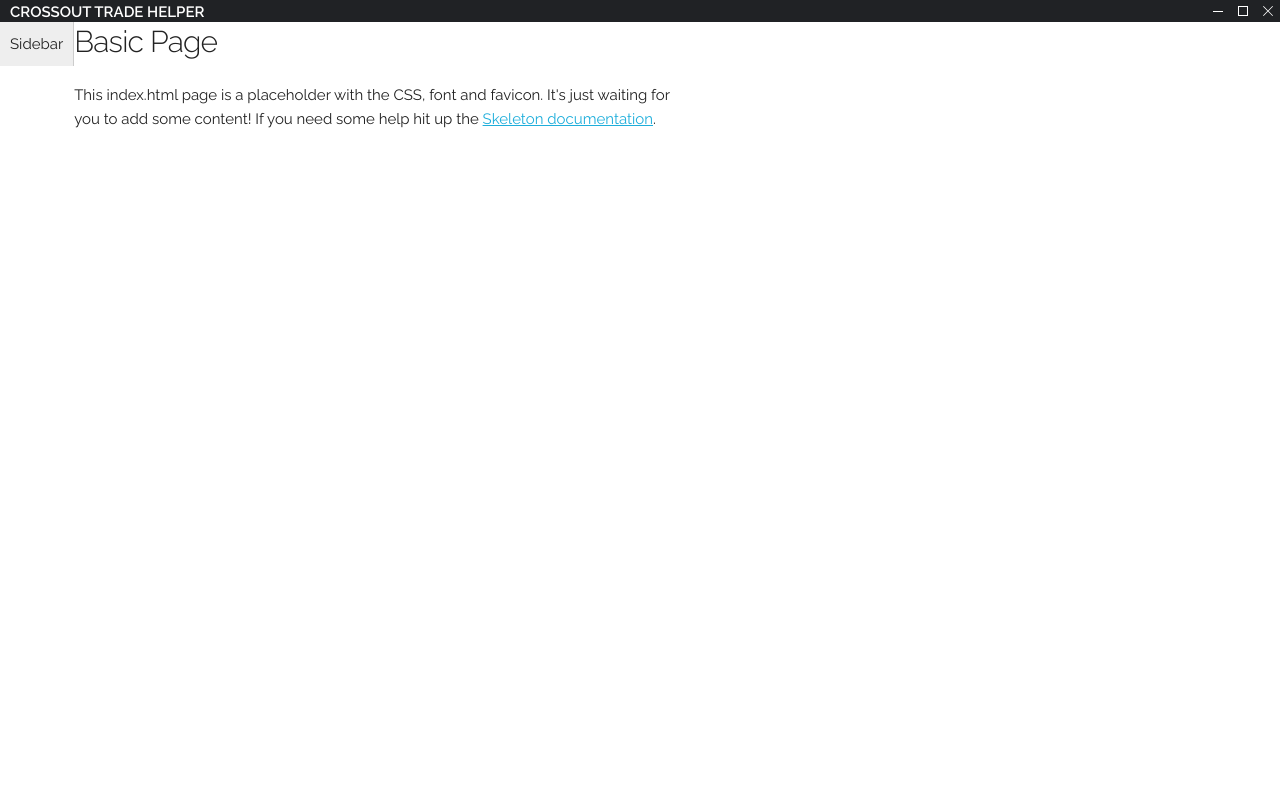
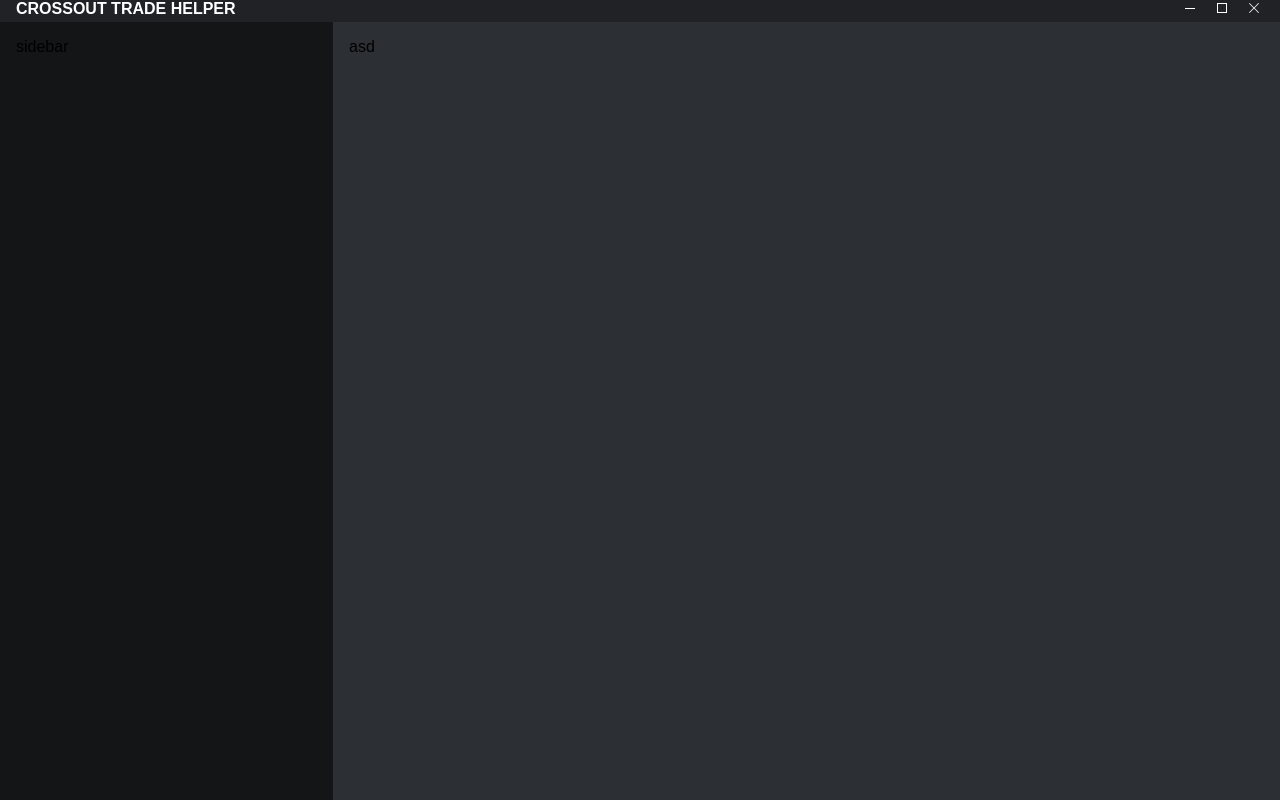
Before and after one commit to glmn/CrossoutTrader, an Electron app: page index.html in a window 1280 px wide. Drawn offline with Linux system fonts and the light colour scheme.

Commit message:
basic layout

```diff
--- a/assets/css/crossoutnotifier.sass
+++ b/assets/css/crossoutnotifier.sass
@@ -1,6 +1,22 @@
-.windows-panel
+$primary-color: #202225
+$darken-color: darken($primary-color, 5%)
+$lighten-color: lighten($primary-color, 5%)
+
+.app
+  display: flex
+  flex-direction: column
+  width: 100vw
+  height: 100vh
+  background-color: $lighten-color
+
+.app-page
+  display: flex
+  flex-direction: row
+  flex: 1 1 auto
+
+.app-panel
   height: 22px
-  background-color: #202225
+  background-color: $primary-color
   display: flex
   flex-direction: row-reverse
 
@@ -13,25 +29,26 @@
     padding-left: 1rem
 
   .windowcontrol
-    width: 2.5rem
-    display: flex
+    width: 2rem
     position: relative
     justify-content: center
     align-items: center
 
     &:hover
       cursor: pointer
-      background-color: rgba(255, 255, 255, 0.05)
+      background-color: $lighten-color
 
-.aside
-  grid-area: sidebar
-  float: left
+.sidebar
+  display: flex
+  flex-direction: column
+  width: 300px
   padding: 1rem
-  background-color: #eee
-  border-right: 1px solid #ccc
+  background-color: $darken-color
+  border-right: 1px solid $darken-color
 
-.full-width-container
+.content
   width: 100%
-  max-width: 100%
-  clear: both
-  margin: 0 auto
+  padding: 1rem
+  display: flex
+  flex-direction: column
+  flex: 1
--- a/index.html
+++ b/index.html
@@ -1,54 +1,32 @@
 <!DOCTYPE html>
 <html lang="en">
   <head>
-    <!-- Basic Page Needs
-    –––––––––––––––––––––––––––––––––––––––––––––––––– -->
     <meta charset="utf-8">
-    <title>Your page title here :)</title>
-    <meta name="description" content="">
-    <meta name="author" content="">
-    <!-- Mobile Specific Metas
-    –––––––––––––––––––––––––––––––––––––––––––––––––– -->
+    <title>CROSSOUT TRADE HELPER</title>
     <meta name="viewport" content="width=device-width, initial-scale=1">
-    <!-- FONT
-    –––––––––––––––––––––––––––––––––––––––––––––––––– -->
     <link href="http://fonts.googleapis.com/css?family=Raleway:400,300,600" rel="stylesheet" type="text/css">
-    <!-- CSS
-    –––––––––––––––––––––––––––––––––––––––––––––––––– -->
     <link rel="stylesheet" href="assets/css/normalize.css">
-    <link rel="stylesheet" href="assets/css/skeleton.css">
+    <!-- <link rel="stylesheet" href="assets/css/skeleton.css"> -->
     <link rel="stylesheet" href="assets/css/crossoutnotifier.css">
-    <!-- Favicon
-    –––––––––––––––––––––––––––––––––––––––––––––––––– -->
   </head>
   <body>
-    <!-- Primary Page Layout
-    –––––––––––––––––––––––––––––––––––––––––––––––––– -->
-    <div class="full-width-container">
-      <div class="windows-panel">
+    <div class="app">
+
+      <header class="app-panel">
         <div class="logo">CROSSOUT TRADE HELPER</div>
+        <div class="windowcontrol" id="close"><svg width="12" height="12" viewBox="0 0 12 12"><polygon fill="#ffffff" fill-rule="evenodd" points="11 1.576 6.583 6 11 10.424 10.424 11 6 6.583 1.576 11 1 10.424 5.417 6 1 1.576 1.576 1 6 5.417 10.424 1"></polygon></svg></div>
+        <div class="windowcontrol" id="minmax"><svg width="12" height="12" viewBox="0 0 12 12"><rect width="9" height="9" x="1.5" y="1.5" fill="none" stroke="#ffffff"></rect></svg></div>
+        <div class="windowcontrol" id="hide"><svg width="12" height="12" viewBox="0 0 12 12"><rect fill="#ffffff" width="10" height="1" x="1" y="6"></rect></svg></div>
+      </header>
+      <div class="app-page">
+        <aside class="sidebar">
+          sidebar
+        </aside>
 
-        <div class="windowcontrol" id="close">
-          <svg width="12" height="12" viewBox="0 0 12 12"><polygon fill="#ffffff" fill-rule="evenodd" points="11 1.576 6.583 6 11 10.424 10.424 11 6 6.583 1.576 11 1 10.424 5.417 6 1 1.576 1.576 1 6 5.417 10.424 1"></polygon></svg>
-        </div>
-
-        <div class="windowcontrol" id="minmax"><svg width="12" height="12" viewBox="0 0 12 12"><rect width="9" height="9" x="1.5" y="1.5" fill="none" stroke="#ffffff"></rect></svg></div>
-
-        <div class="windowcontrol" id="hide"><svg width="12" height="12" viewBox="0 0 12 12"><rect fill="#ffffff" width="10" height="1" x="1" y="6"></rect></svg></div>
-
-      </div>
-
-      <aside class="aside">
-        Sidebar
-      </aside>
-      <div class="row">
-        <div class="one-half column">
-          <h4>Basic Page</h4>
-          <p>This index.html page is a placeholder with the CSS, font and favicon. It's just waiting for you to add some content! If you need some help hit up the <a href="http://www.getskeleton.com">Skeleton documentation</a>.</p>
-        </div>
+        <section class="content">
+          asd
+        </section>
       </div>
     </div>
-    <!-- End Document
-    –––––––––––––––––––––––––––––––––––––––––––––––––– -->
   </body>
 </html>
```
Also changed, not shown: assets/css/crossoutnotifier.css.
